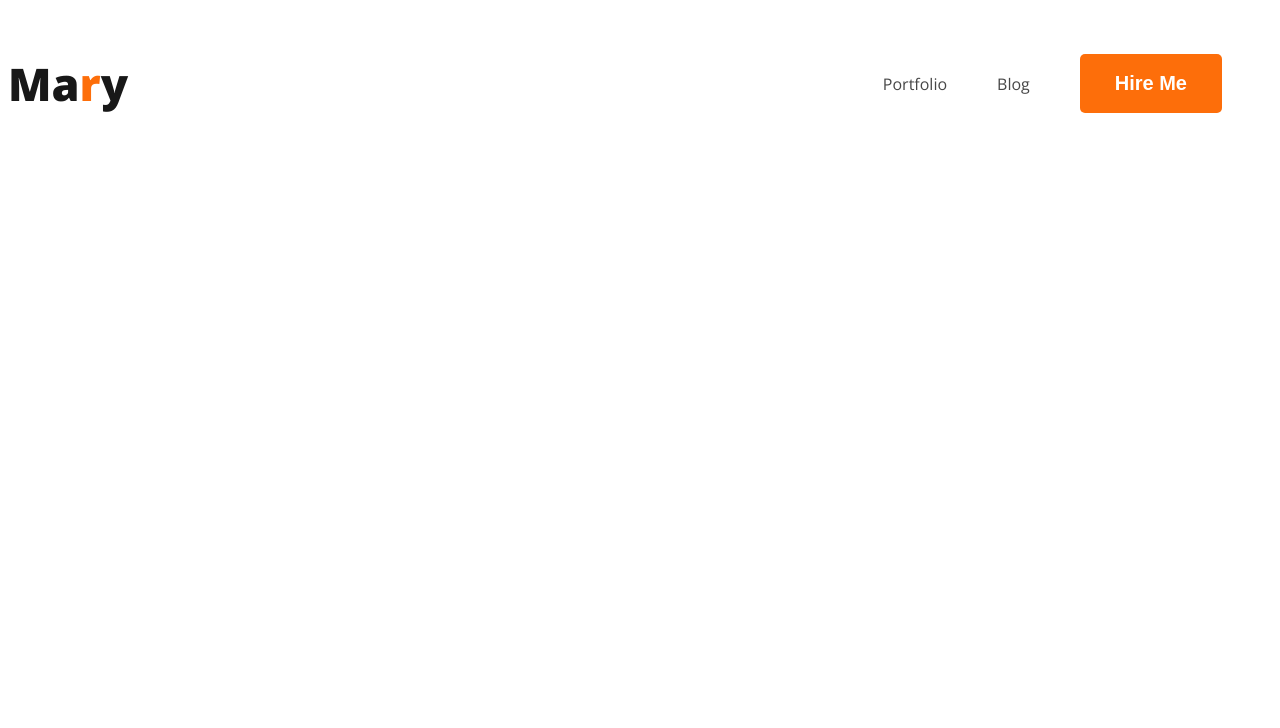
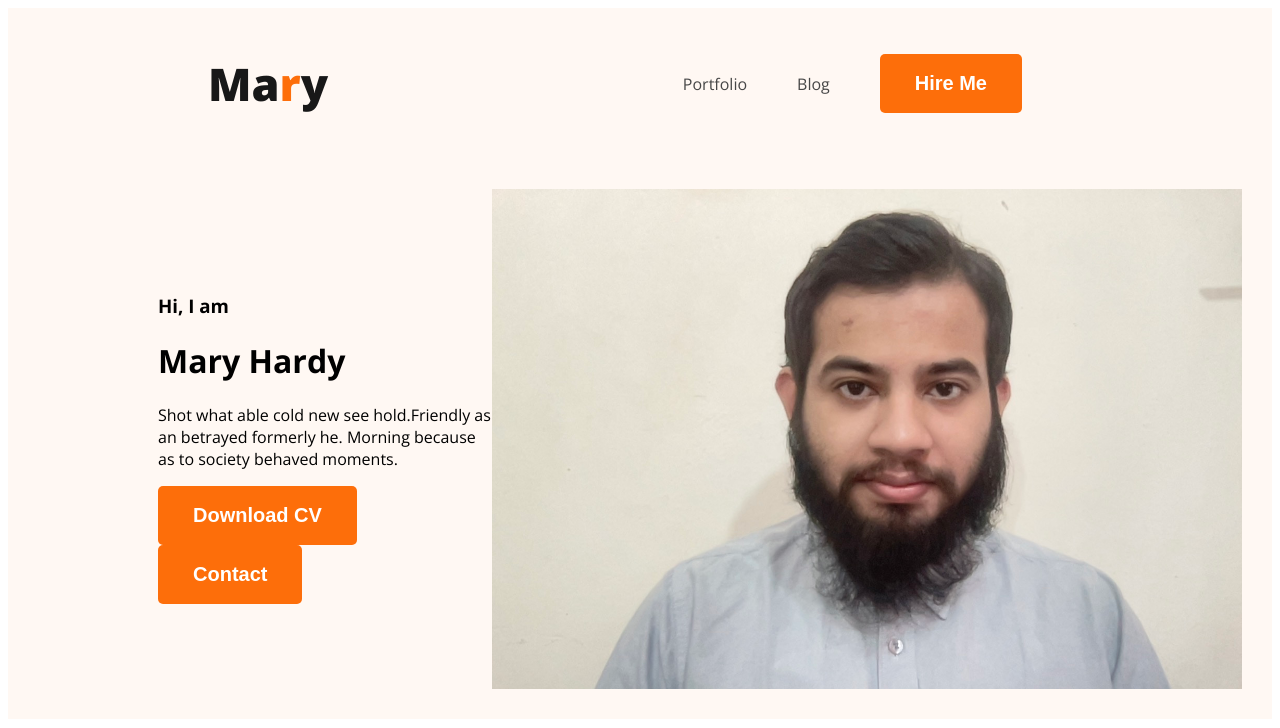
Before and after one commit to magpie-robin/minhaz-web-dev-portfolio, a plain HTML site: page index.html in a window 1280 px wide. Drawn offline with nearby package versions, Linux system fonts and the light colour scheme.

Commit message:
added banner and picture

```diff
--- a/index.html
+++ b/index.html
@@ -10,7 +10,7 @@
     <link rel="stylesheet" href="styles/portfolio.css">
 </head>
 <body>
-    <header>
+    <header class="header">
         <nav>
             <h3 class="nav-title">
                 Ma<span class="text-primary">r</span>y
@@ -21,7 +21,18 @@
                 <li><Button class="btn-primary">Hire Me</Button></li>
             </ul>
         </nav>
-
+        <div class="banner">
+            <div class="banner-content">
+                <h3 class="'banner-greeting">Hi, I am</h3>
+                <h1 class="banner-title">Mary Hardy</h1>
+                <p>
+                    Shot what able cold new see hold.Friendly as an betrayed formerly he. Morning because as to society behaved moments.
+                </p>
+                <button class="btn-primary">Download CV</button>
+                <button class="btn-primary">Contact</button>
+            </div>
+            <img class="profile-pic" src="images/minhaz.jpg" alt="">
+        </div>
     </header>
     <main>
 
--- a/styles/portfolio.css
+++ b/styles/portfolio.css
@@ -22,6 +22,7 @@ nav{
     display: flex;
     justify-content: space-between;
     align-items: center;
+    margin: 0px 200px;
 }
 
 .nav-title{
@@ -44,3 +45,22 @@ nav a{
     text-decoration: none;
     color: #474747;
 }
+
+
+/* header related styles */
+
+.header{
+    background-color: #FFF8F3;
+
+}
+
+.banner{
+    padding: 30px 30px 30px 150px;
+    display: flex;
+    align-items: center;
+}
+
+.banner .profile-pic{
+    height: 500px;
+    width: 800px;
+}
```
